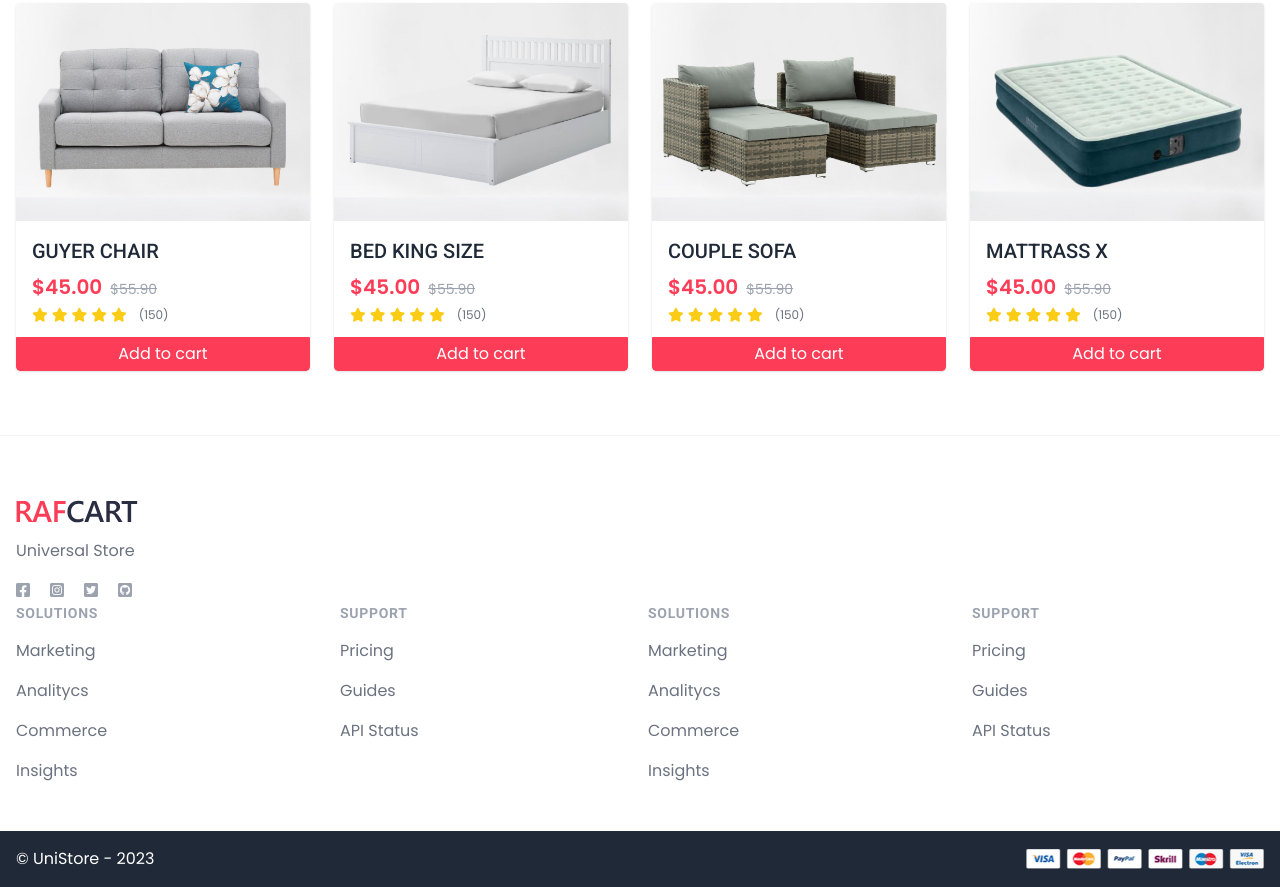
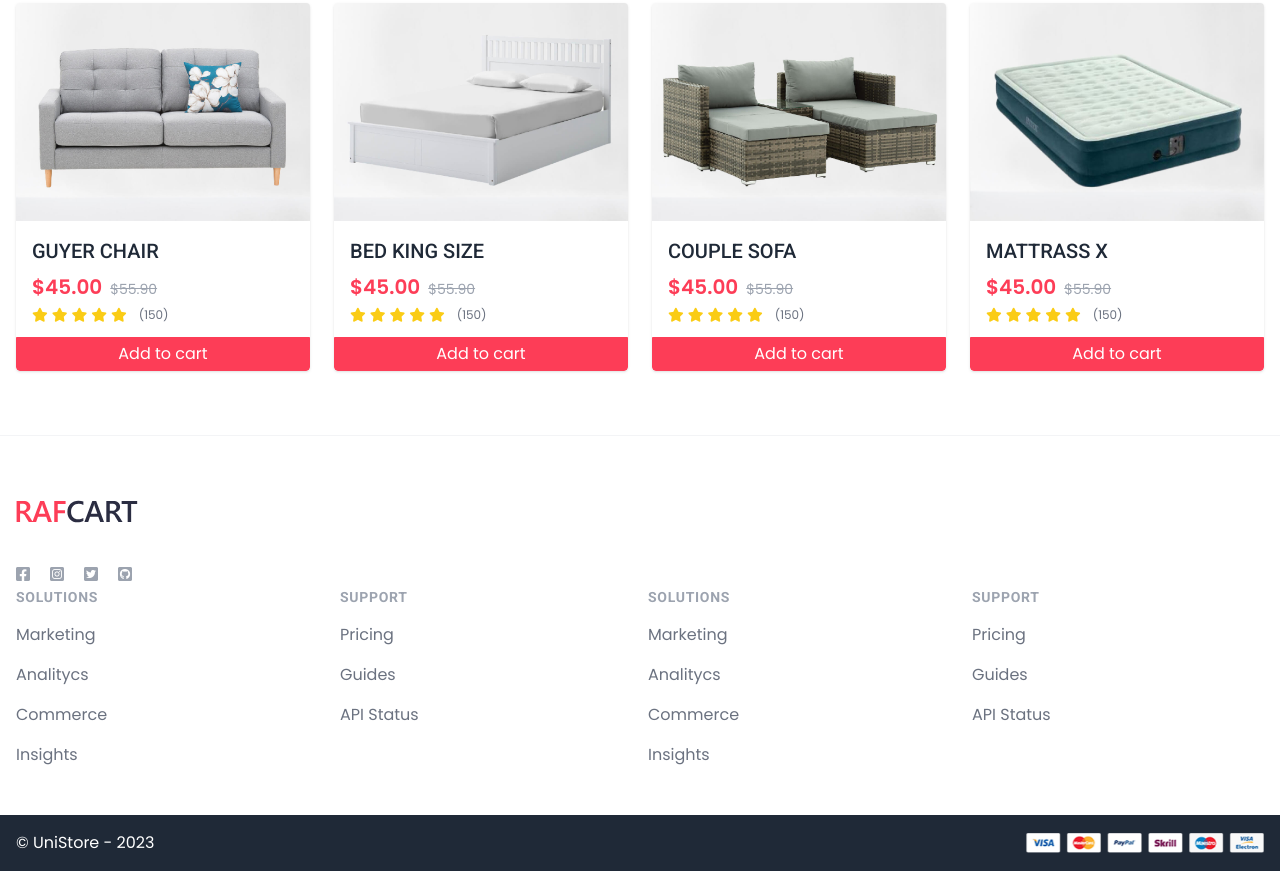
Before and after one commit to UniStoreProject3/Aplikasi, a website: page public/index.html in a window 1280 px wide. Shown: the part 2918-3805 px from the top of the page. Drawn offline with Linux system fonts and the light colour scheme.

Commit message:
bismillah

```diff
--- a/public/index.html
+++ b/public/index.html
@@ -727,11 +727,7 @@
         <div class="container grid grid-cols-1 ">
             <div class="col-span-1 space-y-4">
                 <img src="assets/images/logo.svg" alt="logo" class="w-30">
-                <div class="mr-2">
-                    <p class="text-gray-500">
-                        Universal Store
-                    </p>
-                </div>
+                <br>
                 <div class="flex space-x-5">
                     <a href="#" class="text-gray-400 hover:text-gray-500"><i
                             class="fa-brands fa-facebook-square"></i></a>
```
